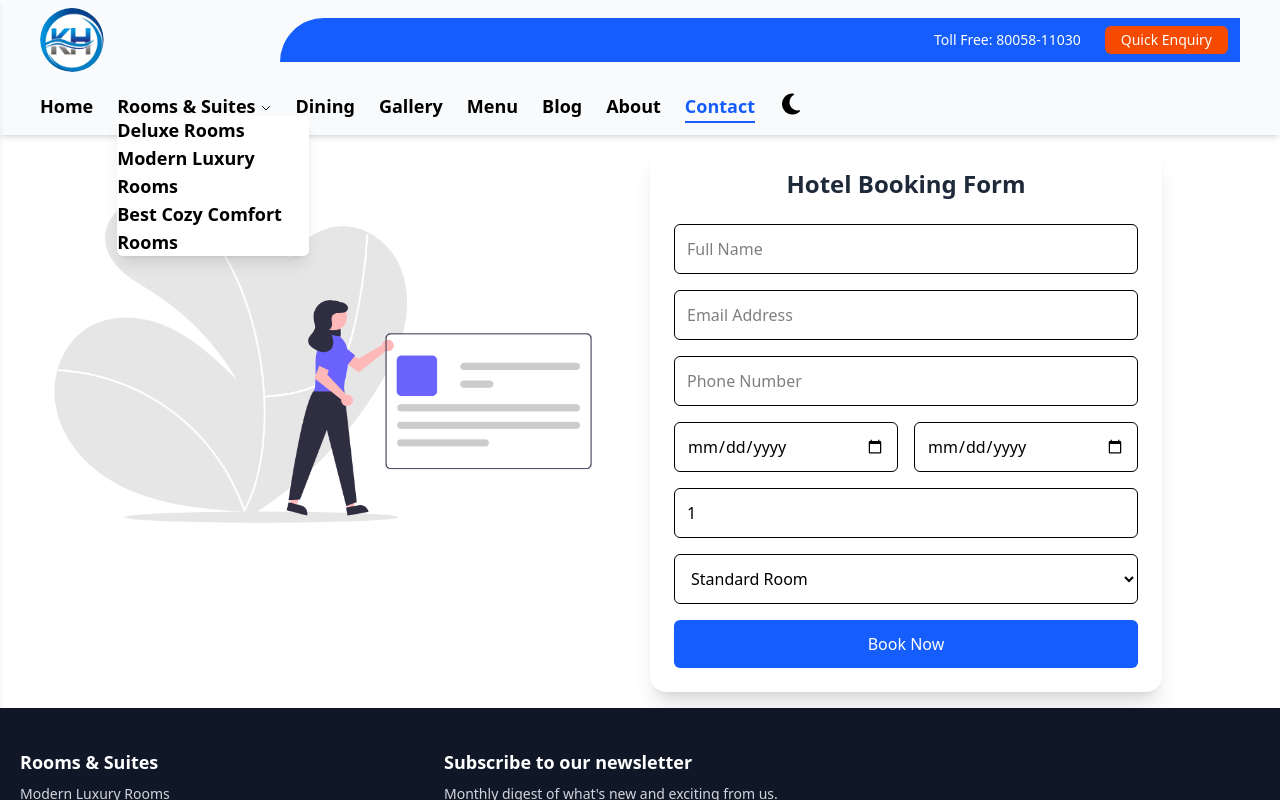
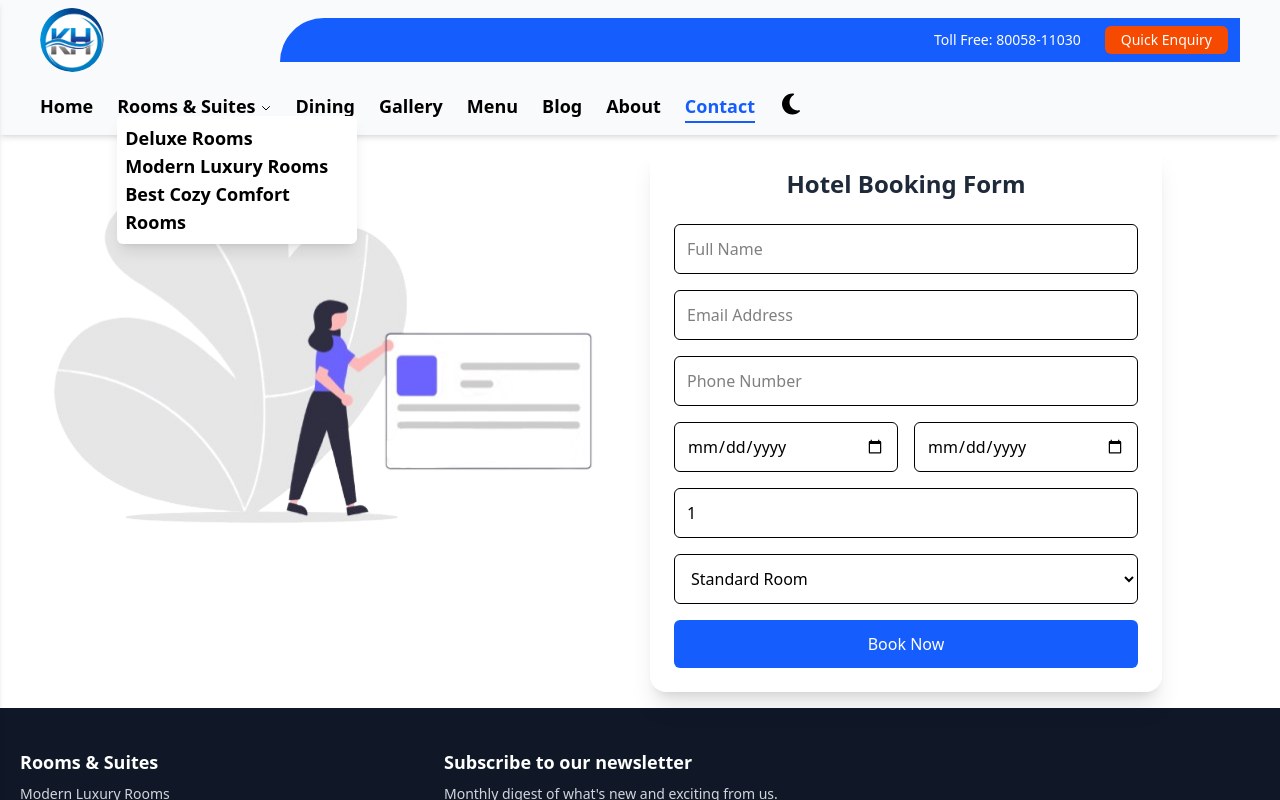
Before and after one commit to sureshjoshi88/kanha-hotel, a React (Vite) app: page /contact in a window 1280 px wide. Both pictures are taken after a click on the button "Rooms & Suites". Shown: the top 800 px of the page. Built offline with nearby package versions, Linux system fonts and the light colour scheme.

Commit message:
changes img

```diff
--- a/src/component/Navbar.jsx
+++ b/src/component/Navbar.jsx
@@ -119,7 +119,7 @@ const togleForm = ()=> setFrom(!form)
             </svg>
           </button>
           {dropdownOpen && (
-            <ul className="absolute top-6 left-0 bg-white shadow-lg rounded-md w-48 z-10">
+            <ul className="absolute top-6 left-0 bg-white shadow-lg rounded-md w-60 z-10 p-2">
               <li><NavLink to="/deluxroom" className={navClass}>Deluxe Rooms</NavLink></li>
               {/* <li><NavLink to="/deluxroom" className={navClass}>Deluxe Suites</NavLink></li> */}
               <li><NavLink to="/modern" className={navClass}>Modern Luxury Rooms</NavLink></li>
--- a/src/pages/Contact.jsx
+++ b/src/pages/Contact.jsx
@@ -1,6 +1,6 @@
 import React, { useState } from 'react'
-import formimg from '../images/form.png'
 import { memo } from 'react';
+import formimg from "../images/from1.png"
 
 const Contact = () => {
   const [formData, setFormData] = useState({
```
Also changed, not shown: src/images/form.png (deleted), src/images/from1.png (added).
